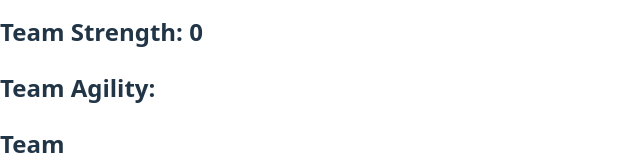
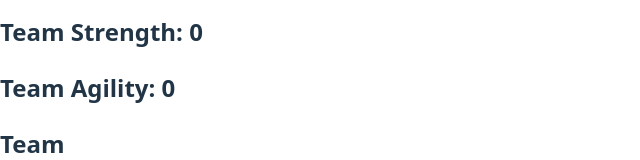
Before and after one commit to RuqayaHusain/react-state-management-lab, a React (Vite) app: page / in a window 1280 px wide. Shown: the part 167-327 px from the top of the page, without its empty margins (0-640 px from the left). Built offline with nearby package versions, Linux system fonts and the light colour scheme.

Commit message:
added total agility

```diff
--- a/src/App.jsx
+++ b/src/App.jsx
@@ -86,8 +86,9 @@ const App = () => {
       img: 'https://pages.git.generalassemb.ly/modular-curriculum-all-courses/react-state-management-lab/assets/e41f26.png',
     },
   ]);
-  // use reduce method to calculate the total strength, if array is empty total should be 0
+  // use reduce method to calculate the total strength, agility, and if array is empty total should be 0
   const totalStrength = team.reduce((accumulator, currentMember) => accumulator + currentMember.strength, 0);
+  const totalAgility = team.reduce((accumulator, currentMember) => accumulator + currentMember.agility, 0);
 
 
   const handleAddFighter = (selectedFighter) => {
@@ -111,7 +112,7 @@ const App = () => {
       <h1>Zombie Fighters</h1>
       <h2>Money: {money}</h2>
       <h2>Team Strength: {totalStrength}</h2>
-      <h2>Team Agility: </h2>
+      <h2>Team Agility: {totalAgility}</h2>
       <h2>Team</h2>
       {
         team.length === 0 ?
```
